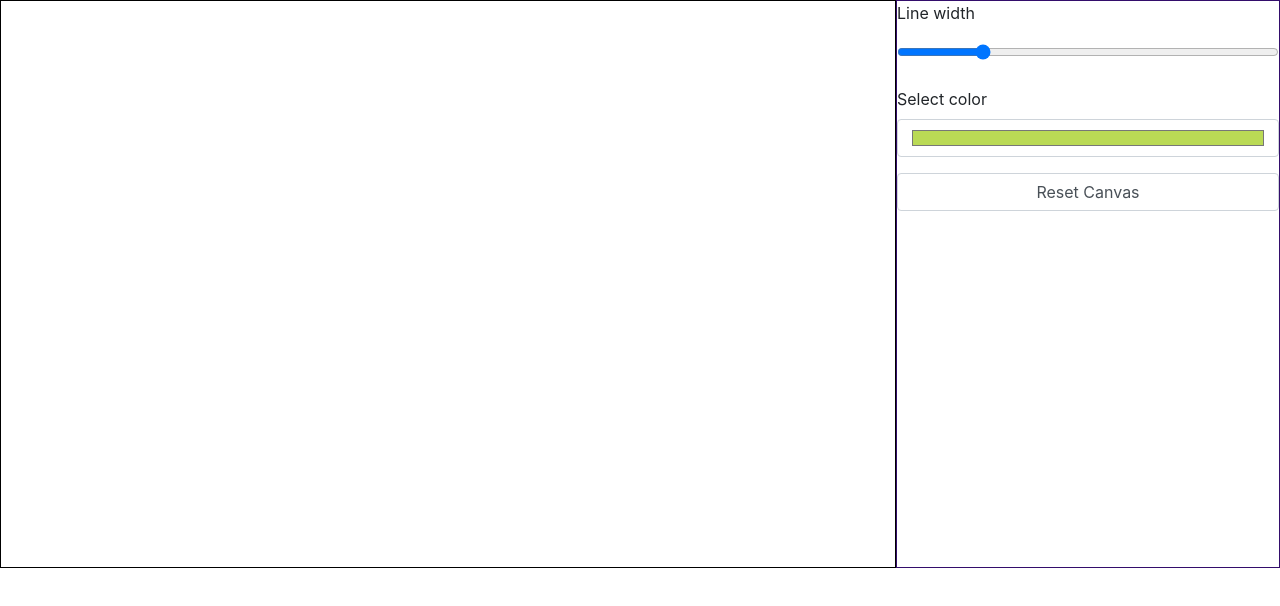
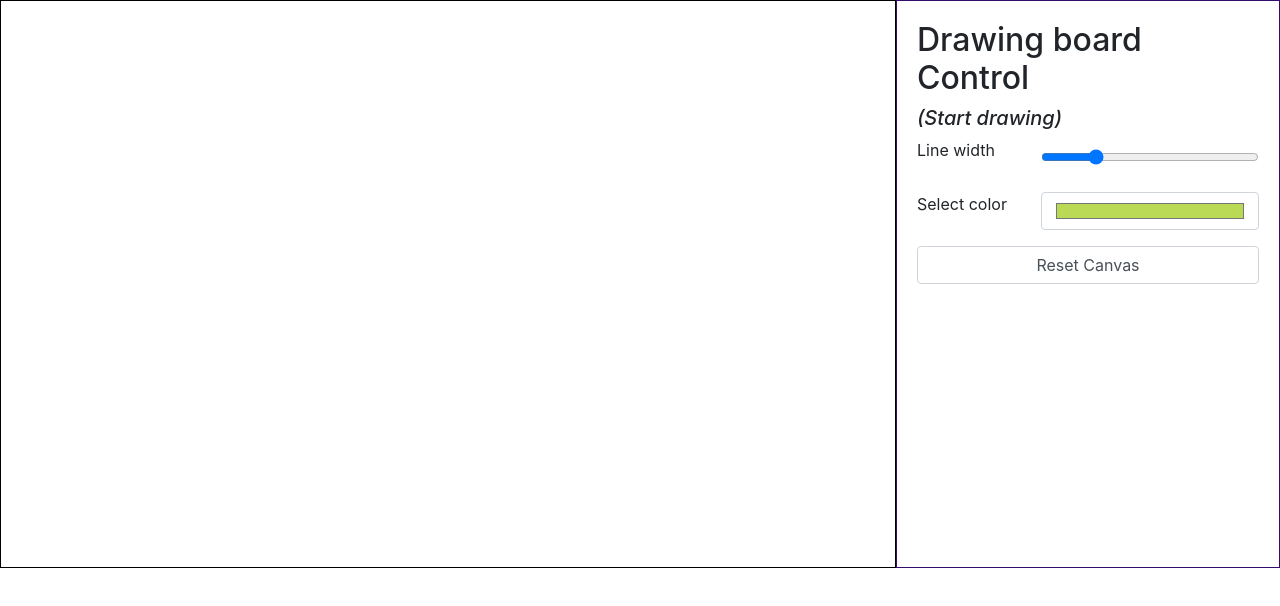
Before and after one commit to edemagbenyo/colorbook, a website: page index.html in a window 1280 px wide. Drawn offline with nearby package versions, Linux system fonts and the light colour scheme.

Commit message:
style controls form

```diff
--- a/index.html
+++ b/index.html
@@ -14,14 +14,21 @@
       <canvas id="board"></canvas>
     </div>
     <div class="controls">
-      <form action="">
-        <div class="form-group">
-          <label for="linewidth">Line width</label>
-          <input type="range" min="1" max="100" id="lineWidth" class="form-control">
+
+      <form>
+        <h2>Drawing board Control</h2>
+        <h5 style="font-style: italic;">(Start drawing)</h5>
+        <div class="form-group row">
+          <label for="linewidth" class="col-md-4">Line width</label>
+          <div class="col-md-8">
+            <input type="range" min="1" max="100" id="lineWidth" class="form-control">
+          </div>
         </div>
-        <div class="form-group">
-          <label for="linewidth">Select color</label>
-          <input type="color" id="lineColor" class="form-control">
+        <div class="form-group row">
+          <label for="linewidth" class="col-md-4">Select color</label>
+          <div class="col-md-8">
+            <input type="color" id="lineColor" class="form-control">
+          </div>
         </div>
         <div class="form-group">
           <input type="button" id="resetCanvas" class="form-control" value="Reset Canvas">
--- a/styles/main.css
+++ b/styles/main.css
@@ -1,7 +1,4 @@
-*{
-  padding: 0;
-  margin: 0;
-}
+
 .app{
   display: grid;
   grid-template-columns: 70% 30%;
@@ -22,3 +19,7 @@
 .images{
   grid-area: images;
 }
+
+form{
+  padding:20px;
+}
```
